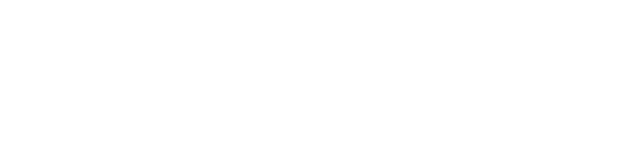
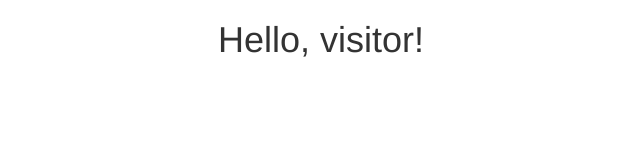
Before and after one commit to gnuwilliam/angular-mobile, a website: page index.html in a window 1280 px wide. Shown: the whole page, without its empty margins (319-959 px from the left). Drawn offline with Linux system fonts and the light colour scheme.

Commit message:
inserts dummy text

```diff
--- a/index.html
+++ b/index.html
@@ -6,6 +6,11 @@
   </head>
 
   <body>
+    <div class="container">
+      <div class="text-center">
+        <h1>Hello, visitor!</h1>
+      </div>
+    </div>
 
     <script type="text/javascript" src="assets/bower/jquery/jquery.min.js"></script>
     <script type="text/javascript" src="assets/bower/angular/angular.js"></script>
```
